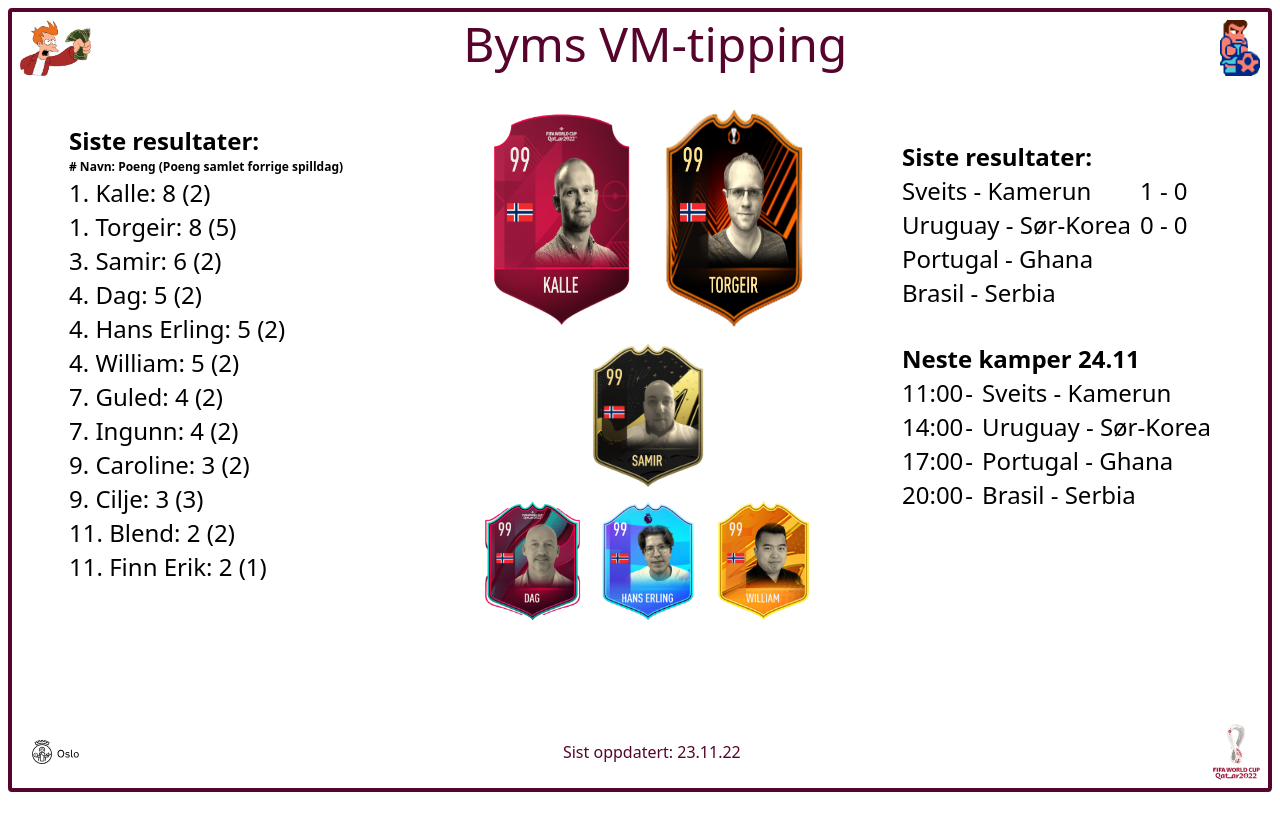
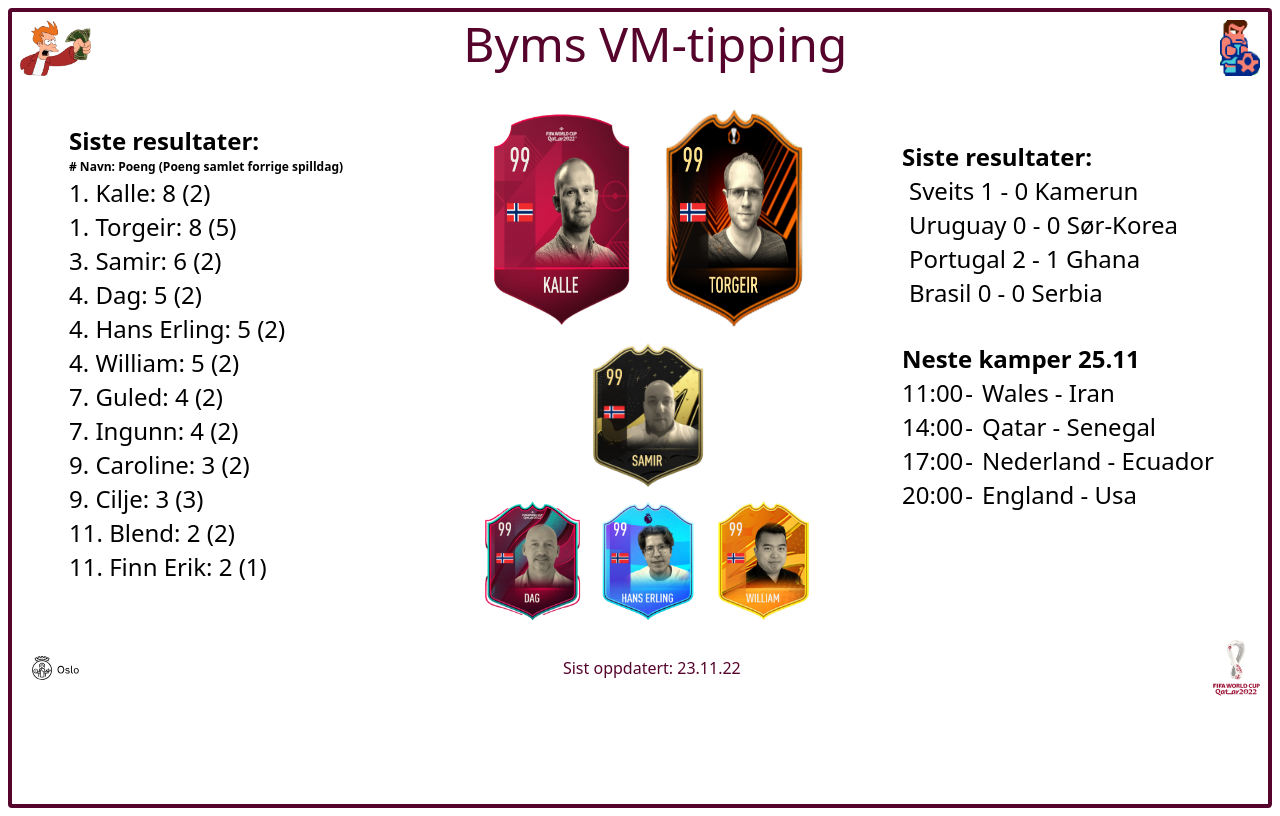
Before and after one commit to kmthorsnes/new-bym-vm-tipping, a React (Vite) app: page / in a window 1280 px wide. Built offline with nearby package versions, Linux system fonts and the light colour scheme.

Commit message:
🎨 wip

```diff
--- a/src/App.tsx
+++ b/src/App.tsx
@@ -30,8 +30,8 @@ const playRandomSound = () => {
 function App() {
   return (
     <div className="App">
-      <div className="flex h-screen flex-col p-2">
-        <div className="border-red-600 flex h-full w-full max-w-full flex-col rounded border-4 border-wcbeige-default p-2 ">
+      <div className="flex min-h-screen flex-col p-2">
+        <div className="border-red-600 flex h-full min-h-screen w-full max-w-full flex-col rounded border-4 border-wcbeige-default p-2 ">
           <div className="flex w-full justify-between justify-items-end">
             <TakeMyMoney />
             <div className="flex text-center text-5xl text-wcbeige-default">
--- a/src/neste-kamper/NesteKamper.tsx
+++ b/src/neste-kamper/NesteKamper.tsx
@@ -1,32 +1,24 @@
+import NestekampKort from "./NestekampKort";
+
 const NesteKamper = () => {
   return (
     <table className="table-auto">
       <thead>
         <tr>
-          <th colSpan={3} className="text-left">Neste kamper 24.11</th>
+          <th colSpan={3} className="text-left">
+            Neste kamper 25.11
+          </th>
         </tr>
       </thead>
       <tbody>
-        <tr>
-          <td className="">11:00</td>
-          <td className="">-</td>
-          <td className="pl-2">Sveits - Kamerun</td>
-        </tr>
-        <tr>
-          <td className="">14:00</td>
-          <td className="">-</td>
-          <td className="pl-2">Uruguay - Sør-Korea</td>
-        </tr>
-        <tr>
-          <td className="">17:00</td>
-          <td className="">-</td>
-          <td className="pl-2">Portugal - Ghana</td>
-        </tr>
-        <tr>
-          <td className="">20:00</td>
-          <td className="">-</td>
-          <td className="pl-2">Brasil - Serbia</td>
-        </tr>
+        <NestekampKort tidspunkt="11:00" hjemmelag="Wales" bortelag="Iran" />
+        <NestekampKort tidspunkt="14:00" hjemmelag="Qatar" bortelag="Senegal" />
+        <NestekampKort
+          tidspunkt="17:00"
+          hjemmelag="Nederland"
+          bortelag="Ecuador"
+        />
+        <NestekampKort tidspunkt="20:00" hjemmelag="England" bortelag="Usa" />
       </tbody>
     </table>
   );
--- /dev/null
+++ b/src/neste-kamper/NestekampKort.tsx
@@ -0,0 +1,17 @@
+const NestekampKort = (props: {
+  tidspunkt: string;
+  hjemmelag: string;
+  bortelag: string;
+}): JSX.Element => {
+  return (
+    <tr>
+      <td className="">{props.tidspunkt}</td>
+      <td className="">-</td>
+      <td className="pl-2">
+        {props.hjemmelag} - {props.bortelag}
+      </td>
+    </tr>
+  );
+};
+
+export default NestekampKort;
--- /dev/null
+++ b/src/siste-resultater/SisteResultatKort.tsx
@@ -0,0 +1,16 @@
+const SisteResultatKort = (props: {
+  hjemmelag: string;
+  hjemmelagScore: number;
+  bortelag: string;
+  bortelagScore: number;
+}): JSX.Element => {
+  return (
+    <tr>
+      <td className="pl-2">
+        {props.hjemmelag} {props.hjemmelagScore} - {props.bortelagScore} {props.bortelag}
+      </td>
+    </tr>
+  );
+};
+
+export default SisteResultatKort;
--- a/src/siste-resultater/SisteResultater.tsx
+++ b/src/siste-resultater/SisteResultater.tsx
@@ -1,3 +1,5 @@
+import SisteResultatKort from "./SisteResultatKort";
+
 const SisteResultater = () => {
   return (
     <table className="table-auto">
@@ -9,25 +11,13 @@ const SisteResultater = () => {
         </tr>
       </thead>
       <tbody>
-        <tr>
-          <td className="">Sveits - Kamerun</td>
-          <td className="pl-2">1 - 0</td>
-        </tr>
-        <tr>
-          <td className="">Uruguay - Sør-Korea</td>
-          <td className="pl-2">0 - 0</td>
-        </tr>
-        <tr>
-          <td className="">Portugal - Ghana</td>
-          <td className="pl-2"></td>
-        </tr>
-        <tr>
-          <td className="">Brasil - Serbia</td>
-          <td className="pl-2"></td>
-        </tr>
-
+        <SisteResultatKort hjemmelag="Sveits" hjemmelagScore={1} bortelag="Kamerun" bortelagScore={0} />
+        <SisteResultatKort hjemmelag="Uruguay" hjemmelagScore={0} bortelag="Sør-Korea" bortelagScore={0} />
+        <SisteResultatKort hjemmelag="Portugal" hjemmelagScore={2} bortelag="Ghana" bortelagScore={1} />
+        <SisteResultatKort hjemmelag="Brasil" hjemmelagScore={0} bortelag="Serbia" bortelagScore={0} />
       </tbody>
     </table>
   );
+
 };
 export default SisteResultater;
```
